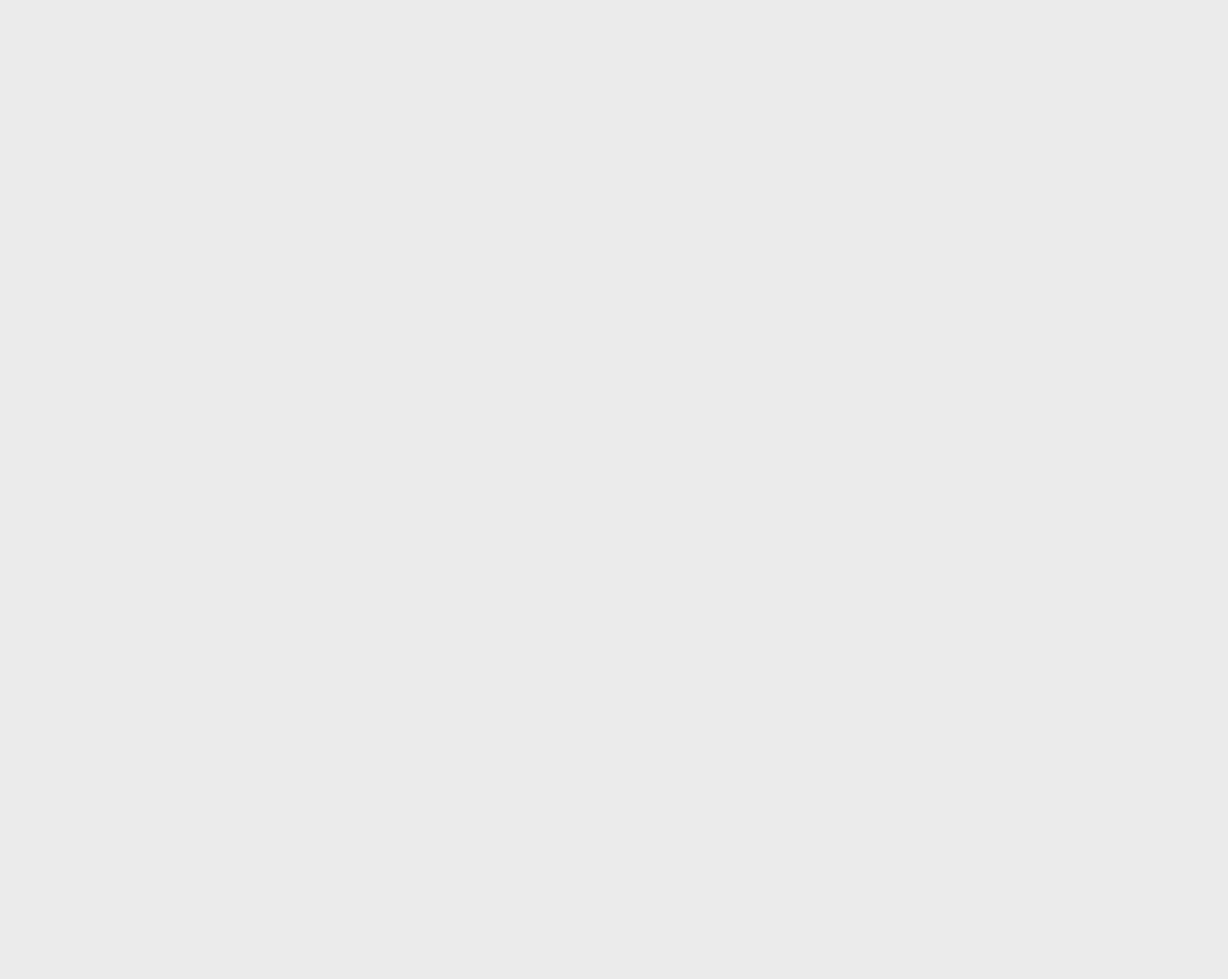
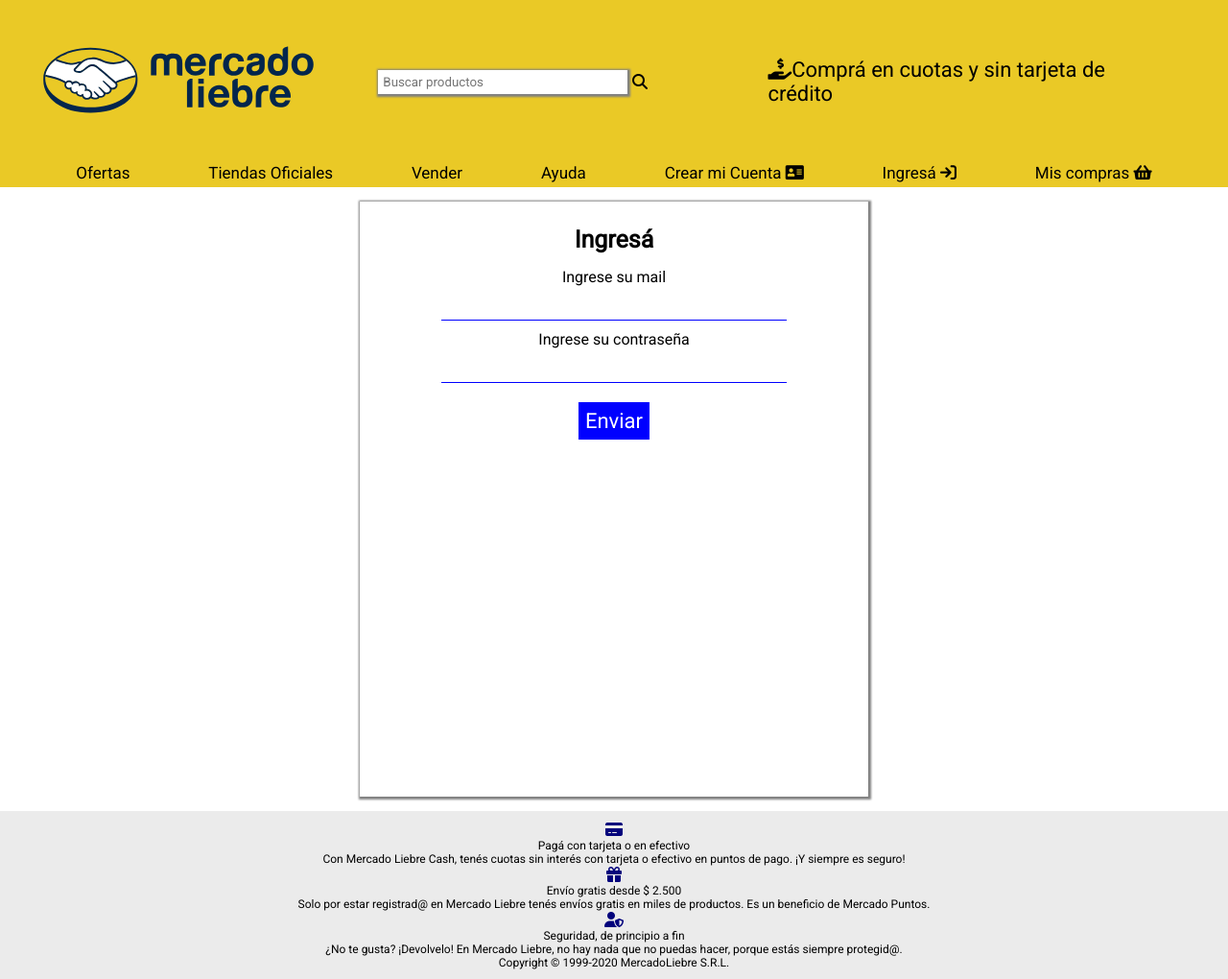
Before and after one commit to GonziLlarin/mercado-lliebre, a website: page views/login.html in a window 1280 px wide. Shown: the whole page at 96% size. Before the commit the page ends 800 px from the top, so only its background shows below. Drawn offline with Linux system fonts and the light colour scheme.

Commit message:
Se agregaron formularios login

```diff
--- a/views/login.html
+++ b/views/login.html
@@ -3,6 +3,7 @@
 <head>
     <meta charset="UTF-8">
     <meta name="viewport" content="width=device-width, initial-scale=1.0">
+    <script src="https://kit.fontawesome.com/ed9eee4c94.js" crossorigin="anonymous"></script>
     <title>Iniciar Sesion</title>
     <link href="/css/style.css" type="text/css" rel="stylesheet">
 
@@ -13,6 +14,83 @@
     <link href="https://fonts.googleapis.com/css2?family=Roboto&display=swap" rel="stylesheet">
 </head>
 <body>
+    <header>
+        <div class="container-header">
+            <div class="logo">
+                <img src="/img/logo-mercado-liebre.svg" alt="logo mercado liebre">
+            </div>
+            <div class="search">
+                <input type="text" placeholder="Buscar productos">
+                <i class="fa-solid fa-magnifying-glass" id="Search"></i>
+            </div>
+            <div class="botsearch">
+                <p><i class="fas fa-hand-holding-dollar"></i>Comprá en cuotas y sin tarjeta de crédito</p>
+            </div>
+            <div class="burger-menu">
+                <i class="fa fa-bars burger"></i>
+            </div>
+        </div>
+        <nav>
+            <ul>
+                <li>
+                    <a href="#">Ofertas</a>
+                </li>
+                <li>
+                    <a href="#">Tiendas Oficiales</a>
+                </li>
+                <li>
+                    <a href="#">Vender</a>
+                </li>
+                <li>
+                    <a href="#">Ayuda</a>
+                </li>
+                <li>
+                    <a href="/register">Crear mi Cuenta <i class="fas fa-address-card"></i></a>
+                </li>
+                <li>
+                    <a href="/login">Ingresá <i class="fa-solid fa-arrow-right-to-bracket"></i></a>
+                </li>
+                <li>
+                    <a href="/shop">Mis compras <i class="fas fa-basket-shopping"></i></a>
+                </li>
+            </ul>
+        </nav>
 
+    </header>
+    <main class="form-container">
+        <form class="form-prim" action="/register" autocomplete="off">
+            <h3 class="title-register">Ingresá </h3>
+            <label for="mail" id="email">Ingrese su mail</label>
+            <input type="email" name="email" id="email" required>
+            <label for="password" id="password">Ingrese su contraseña</label>
+            <input type="password" name="password" id="password" required minlength="8">
+            <a href="/">
+                <button type="submit">Enviar</button>
+            </a>
+        </form>
+    </main>
+    <footer>
+        <section>
+            <i class="fa-solid fa-credit-card" class="icon-footer" style="color: rgb(2, 2, 124)"></i>
+            <p>Pagá con tarjeta o en efectivo</p>
+            <p>Con Mercado Liebre Cash, tenés cuotas sin interés con tarjeta o efectivo en puntos de pago. ¡Y siempre es
+                seguro!</p>
+        </section>
+        <section>
+            <i class="fa-solid fa-gift" class="icon-footer" style="color: rgb(2, 2, 124)"></i>
+            <p>Envío gratis desde $ 2.500</p>
+            <p>Solo por estar registrad@ en Mercado Liebre tenés envíos gratis en miles de productos. Es un beneficio de
+                Mercado Puntos.</p>
+        </section>
+        <section>
+            <i class="fa-solid fa-user-shield" class="icon-footer" style="color: rgb(2, 2, 124)"></i>
+            <p>Seguridad, de principio a fin</p>
+            <p>¿No te gusta? ¡Devolvelo! En Mercado Liebre, no hay nada que no puedas hacer, porque estás siempre
+                protegid@.</p>
+        </section>
+        <section>
+            <p>Copyright © 1999-2020 MercadoLiebre S.R.L.</p>
+        </section>
+    </footer>
 </body>
 </html>
```
Also changed, not shown: views/register.html (+2 -1 lines), views/shop.html (+1 -0 lines).
